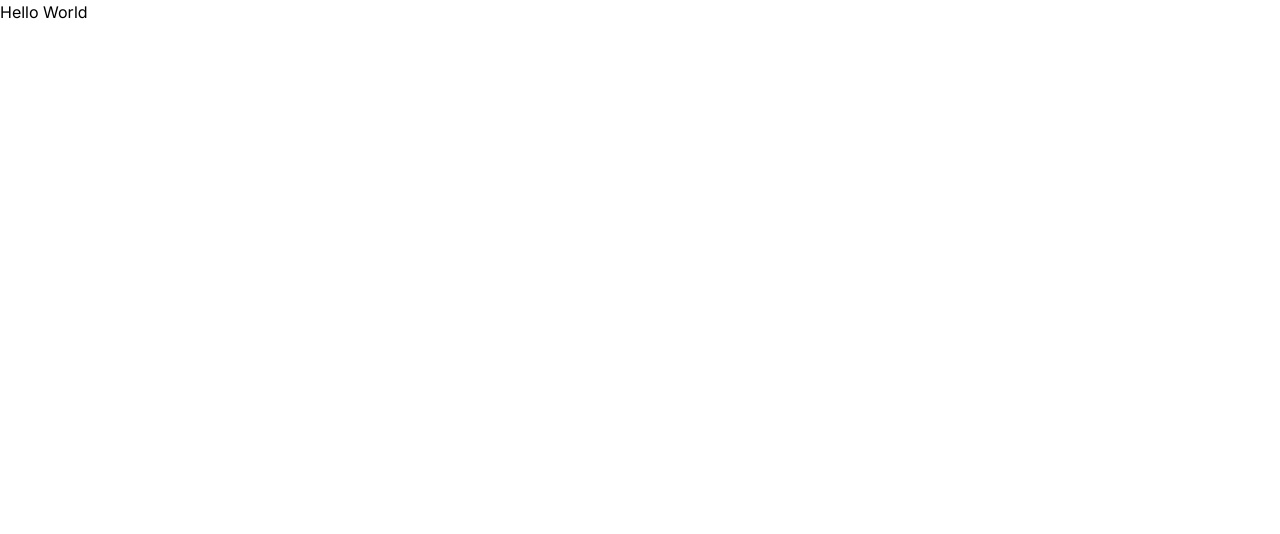
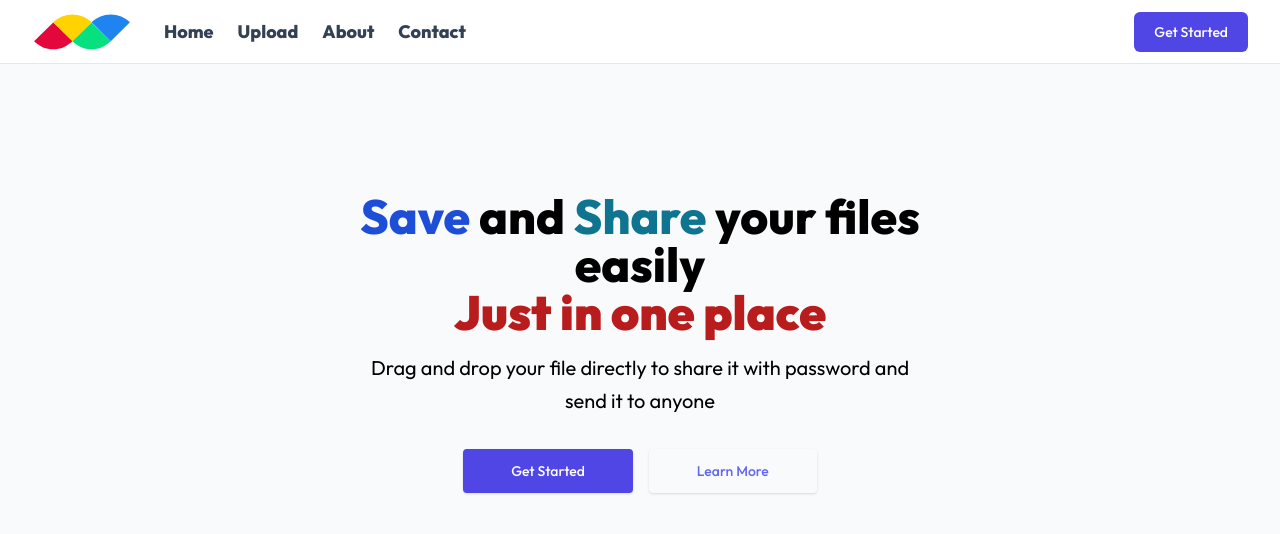
Before and after one commit to faqihfnf/file-drive-app, a Next.js app: page / in a window 1280 px wide. Shown: the top 534 px of the page. Built offline with nearby package versions, Linux system fonts and the light colour scheme.

Commit message:
adding landing page

```diff
--- /dev/null
+++ b/app/_components/Header.js
@@ -0,0 +1,62 @@
+import Image from "next/image";
+import React from "react";
+
+function Header() {
+  return (
+    <header className="bg-white">
+      <div className="mx-auto flex h-16  items-center gap-8 px-4 sm:px-6 lg:px-8 border-b">
+        <Image src="/logo.svg" width={100} height={100} alt="Logo" />
+        <div className="flex flex-1 items-center justify-end md:justify-between">
+          <nav aria-label="Global" className="hidden md:block">
+            <ul className="flex items-center gap-6 text-sm">
+              <li>
+                <a className="text-slate-700 transition hover:text-slate-700/75 font-extrabold text-lg " href="#">
+                  {" "}
+                  Home{" "}
+                </a>
+              </li>
+
+              <li>
+                <a className="text-slate-700 transition hover:text-slate-700/75 font-extrabold text-lg" href="#">
+                  {" "}
+                  Upload{" "}
+                </a>
+              </li>
+
+              <li>
+                <a className="text-slate-700 transition hover:text-slate-700/75 font-extrabold text-lg" href="#">
+                  {" "}
+                  About{" "}
+                </a>
+              </li>
+
+              <li>
+                <a className="text-slate-700 transition hover:text-slate-700/75 font-extrabold text-lg" href="#">
+                  {" "}
+                  Contact{" "}
+                </a>
+              </li>
+            </ul>
+          </nav>
+
+          <div className="flex items-center gap-4">
+            <div className="sm:flex sm:gap-4">
+              <a className="block rounded-md bg-indigo-600 px-5 py-2.5 text-sm font-medium text-white transition hover:bg-indigo-700" href="#">
+                Get Started
+              </a>
+            </div>
+
+            <button className="block rounded bg-gray-100 p-2.5 text-gray-600 transition hover:text-gray-600/75 md:hidden">
+              <span className="sr-only">Toggle menu</span>
+              <svg xmlns="http://www.w3.org/2000/svg" className="size-5" fill="none" viewBox="0 0 24 24" stroke="currentColor" strokeWidth="2">
+                <path strokeLinecap="round" strokeLinejoin="round" d="M4 6h16M4 12h16M4 18h16" />
+              </svg>
+            </button>
+          </div>
+        </div>
+      </div>
+    </header>
+  );
+}
+
+export default Header;
--- /dev/null
+++ b/app/_components/Hero.js
@@ -0,0 +1,30 @@
+import React from "react";
+import Constant from "../_utils/Constant";
+
+function Hero() {
+  return (
+    <section className="bg-gray-50">
+      <div className="mx-auto max-w-screen-xl px-4 py-32 lg:flex">
+        <div className="mx-auto max-w-xl text-center">
+          <h1 className="text-3xl font-extrabold sm:text-5xl">
+            <span className="text-blue-700">Save</span> and <span className="text-cyan-700">Share</span> your files easily
+            <strong className="mt-1font-extrabold text-red-700 sm:block"> Just in one place </strong>
+          </h1>
+
+          <p className="mt-4 sm:text-xl/relaxed">{Constant.desc}</p>
+          <div className="mt-8 flex flex-wrap justify-center gap-4">
+            <a className="block w-full rounded bg-indigo-600 px-12 py-3 text-sm font-medium text-white shadow hover:bg-indigo-700 focus:outline-none focus:ring active:bg-indigo-600 sm:w-auto" href="#">
+              Get Started
+            </a>
+
+            <a className="block w-full rounded px-12 py-3 text-sm font-medium text-indigo-500 shadow hover:text-indigo-700 hover:bg-indigo-100 focus:outline-none focus:ring active:text-indigo-600 sm:w-auto" href="#">
+              Learn More
+            </a>
+          </div>
+        </div>
+      </div>
+    </section>
+  );
+}
+
+export default Hero;
--- /dev/null
+++ b/app/_utils/Constant.js
@@ -0,0 +1,3 @@
+export default {
+  desc: "Drag and drop your file directly to share it with password and send it to anyone",
+};
--- a/app/layout.js
+++ b/app/layout.js
@@ -1,17 +1,17 @@
-import { Inter } from 'next/font/google'
-import './globals.css'
+import { Inter, Outfit } from "next/font/google";
+import "./globals.css";
 
-const inter = Inter({ subsets: ['latin'] })
+const inter = Outfit({ subsets: ["latin"] });
 
 export const metadata = {
-  title: 'Create Next App',
-  description: 'Generated by create next app',
-}
+  title: "Create Next App",
+  description: "Generated by create next app",
+};
 
 export default function RootLayout({ children }) {
   return (
     <html lang="en">
       <body className={inter.className}>{children}</body>
     </html>
-  )
+  );
 }
--- a/app/page.js
+++ b/app/page.js
@@ -1,9 +1,11 @@
-import Image from "next/image";
+import Header from "./_components/Header";
+import Hero from "./_components/Hero";
 
 export default function Home() {
   return (
     <div>
-      <h1>Hello World</h1>
+      <Header />
+      <Hero />
     </div>
   );
 }
--- a/package.json
+++ b/package.json
@@ -9,11 +9,12 @@
     "lint": "next lint"
   },
   "dependencies": {
+    "next": "14.0.3",
     "react": "^18",
-    "react-dom": "^18",
-    "next": "14.0.3"
+    "react-dom": "^18"
   },
   "devDependencies": {
+    "@types/react": "^18.3.10",
     "autoprefixer": "^10.0.1",
     "postcss": "^8",
     "tailwindcss": "^3.3.0"
--- a/tailwind.config.js
+++ b/tailwind.config.js
@@ -1,18 +1,16 @@
 /** @type {import('tailwindcss').Config} */
 module.exports = {
-  content: [
-    './pages/**/*.{js,ts,jsx,tsx,mdx}',
-    './components/**/*.{js,ts,jsx,tsx,mdx}',
-    './app/**/*.{js,ts,jsx,tsx,mdx}',
-  ],
+  content: ["./pages/**/*.{js,ts,jsx,tsx,mdx}", "./components/**/*.{js,ts,jsx,tsx,mdx}", "./app/**/*.{js,ts,jsx,tsx,mdx}"],
   theme: {
     extend: {
       backgroundImage: {
-        'gradient-radial': 'radial-gradient(var(--tw-gradient-stops))',
-        'gradient-conic':
-          'conic-gradient(from 180deg at 50% 50%, var(--tw-gradient-stops))',
+        "gradient-radial": "radial-gradient(var(--tw-gradient-stops))",
+        "gradient-conic": "conic-gradient(from 180deg at 50% 50%, var(--tw-gradient-stops))",
+      },
+      colors: {
+        primary: "#1F84EF",
       },
     },
   },
   plugins: [],
-}
+};
```
Also changed, not shown: public/logo.svg (added), 1 other file (tests, documents, lock files or other folders).
